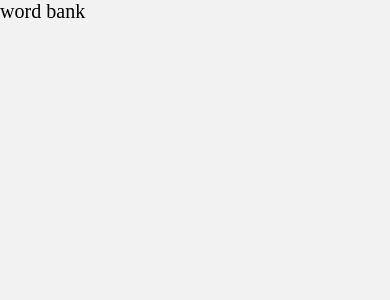
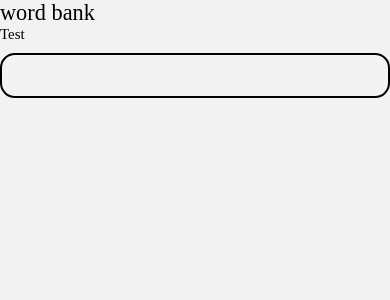
Before and after one commit to MuazzezA/WordBank, a React Native app: screen /home in a window 390 px wide. Shown: the top 300 px of the page. Built offline with nearby package versions, Linux system fonts and the light colour scheme.

Commit message:
feat: text input

```diff
--- a/src/components/T.tsx
+++ b/src/components/T.tsx
@@ -1,12 +1,12 @@
 import React from 'react';
-import {Text, TextStyle} from 'react-native';
-import {ScaledSheet, s} from 'react-native-size-matters';
+import {StyleProp, StyleSheet, Text, TextStyle} from 'react-native';
+import {ScaledSheet, s, vs} from 'react-native-size-matters';
 import {globalStyles} from '../styles/globalStyles.ts';
 import {getFontFamily} from '../helpers/getFontFamily.ts';
 
 interface TextProps {
   text: string;
-  style?: TextStyle;
+  style?: StyleProp<TextStyle>;
   size?: number;
   weight?: '400' | '500' | '600' | '700';
   color?: string;
@@ -16,20 +16,16 @@ export const T = (props: TextProps) => {
   const {text, style, size, weight, color, ...res} = props;
 
   const resStyle = {
-    fontSize: s(size ?? (globalStyles.TEXT.fontSize as number)),
+    fontSize: vs(size ?? (globalStyles.TEXT.fontSize as number)),
     fontWeight: weight ?? globalStyles.TEXT.fontWeight,
     fontFamily: getFontFamily(weight),
     color,
-    ...style,
   };
 
   return (
     <Text
       suppressHighlighting={false}
-      style={{
-        ...globalStyles.TEXT,
-        ...resStyle,
-      }}
+      style={StyleSheet.flatten([globalStyles.TEXT, style, resStyle])}
       allowFontScaling={false}
       {...res}>
       {text ?? ''}
--- /dev/null
+++ b/src/components/WInput.tsx
@@ -0,0 +1,91 @@
+import {
+  StyleProp,
+  StyleSheet,
+  Text,
+  TextInput,
+  TextInputProps,
+  TextStyle,
+  View,
+} from 'react-native';
+import React, {useMemo} from 'react';
+import {ScaledSheet, vs} from 'react-native-size-matters';
+import {getFontFamily} from '../helpers/getFontFamily';
+import {T} from './T';
+import {useInput} from '../hooks/useInput';
+
+interface WInputProps extends Omit<TextInputProps, 'onChange'> {
+  inputTextSize?: number;
+  inputTextWeight?: '400' | '500' | '600' | '700';
+  inputStyle?: StyleProp<TextStyle>;
+
+  placeholderTextSize?: number;
+  placeholderTextWeight?: '400' | '500' | '600' | '700';
+  placeholderTextColor?: string;
+  placeholderStyle?: StyleProp<TextStyle>;
+
+  onChange?: (t: string) => void;
+}
+
+export const WInput = ({
+  inputTextSize = 16,
+  inputTextWeight = '400',
+  inputStyle = {},
+  value = '',
+  onChange,
+
+  placeholder = '',
+  placeholderTextSize = 12,
+  placeholderTextWeight = '400',
+  placeholderTextColor,
+  placeholderStyle = {},
+
+  ...rest
+}: WInputProps) => {
+  const input = useInput(value, onChange);
+
+  const restStyles = useMemo(
+    () => ({
+      fontFamily: getFontFamily(inputTextWeight),
+      fontSize: vs(inputTextSize),
+    }),
+    [inputTextWeight, inputTextSize],
+  );
+
+  return (
+    <View style={styles.container}>
+      <T
+        text={placeholder}
+        size={placeholderTextSize}
+        weight={placeholderTextWeight}
+        color={placeholderTextColor}
+        style={placeholderStyle}
+      />
+      <TextInput
+        style={StyleSheet.flatten([
+          inputStyle,
+          styles.inputContainer,
+          restStyles,
+        ])}
+        underlineColorAndroid="transparent"
+        {...input}
+        {...rest}
+      />
+    </View>
+  );
+};
+
+const styles = ScaledSheet.create({
+  container: {
+    flexDirection: 'column',
+    gap: '8@vs',
+  },
+  inputContainer: {
+    backgroundColor: '#F4F3F3',
+    borderCurve: 'continuous',
+    borderRadius: '12@vs',
+    borderColor: '#000',
+    borderWidth: StyleSheet.hairlineWidth * 2,
+    height: '36@vs',
+    paddingHorizontal: '12@s',
+  },
+});
--- /dev/null
+++ b/src/hooks/useInput.ts
@@ -0,0 +1,28 @@
+import {useState, useRef} from 'react';
+import {
+  NativeSyntheticEvent,
+  TextInputChangeEventData,
+  View,
+} from 'react-native';
+
+export const useInput = (
+  initialValue: string,
+  callback?: (t: string) => void,
+) => {
+  const [value, setValue] = useState(initialValue);
+  const ref = useRef();
+
+  const handleChange = (
+    event: NativeSyntheticEvent<TextInputChangeEventData>,
+  ) => {
+    setValue(event.nativeEvent.text);
+    callback && callback(event.nativeEvent.text);
+  };
+
+  return {
+    value,
+    onChange: handleChange,
+    setValue,
+    forwardedRef: ref,
+  };
+};
--- a/src/screens/Home.tsx
+++ b/src/screens/Home.tsx
@@ -1,11 +1,13 @@
 import React from 'react';
 import {SafeAreaView} from 'react-native-safe-area-context';
 import {T} from '../components/T.tsx';
+import {WInput} from '../components/WInput.tsx';
 
 export const Home = () => {
   return (
     <SafeAreaView>
       <T text={'word bank'} size={18} />
+      <WInput placeholder="Test" weight="400" />
     </SafeAreaView>
   );
 };
```
Also changed, not shown: 1 other file (tests, documents, lock files or other folders).
